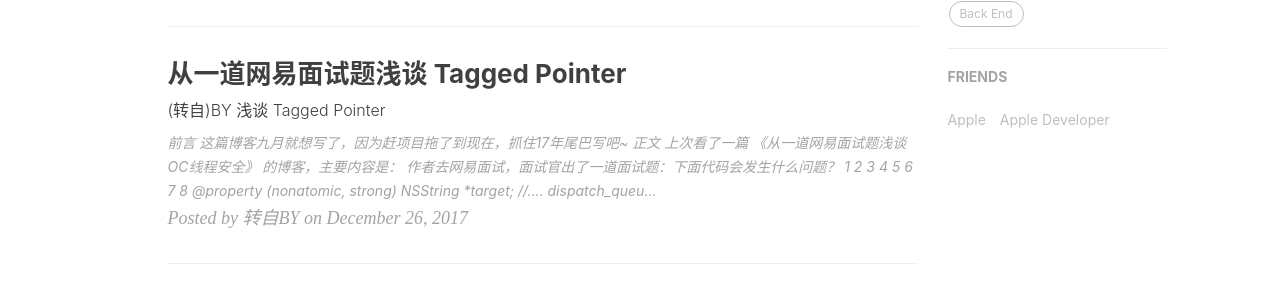
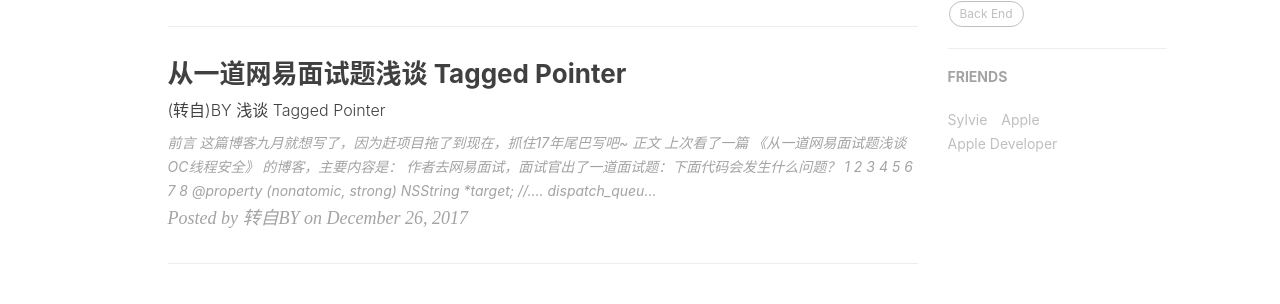
Before and after one commit to kkkokili/kkkokili.github.io, a Jekyll site: the page built from index.html, in a window 1280 px wide. Shown: the part 1144-1448 px from the top of the page. Built offline with Jekyll 4.4.1, drawn with Linux system fonts in a browser that asks for light colours; nearby versions of some CDN libraries; the list of posts is cut into pages by our own code; comment, search, counter and statistics services are not loaded.

Commit message:
add friend

```diff
--- a/_config.yml
+++ b/_config.yml
@@ -104,6 +104,9 @@ service-worker: true
 # Friends
 friends: [
     {
+        title: "Sylvie",
+        href: "https://mp.weixin.qq.com/mp/homepage?__biz=MzI1MzQ0MDYzNQ==&hid=1&sn=37b373d58630bcd40dcdfe0080c68947&scene=18"
+    },{
         title: "Apple",
         href: "https://apple.com"
     },{
```
